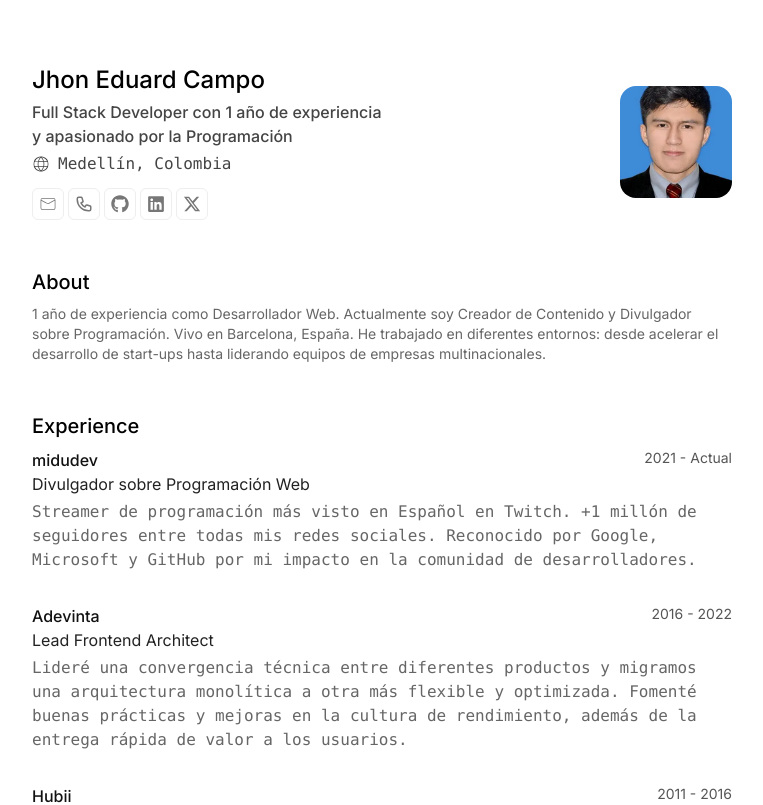
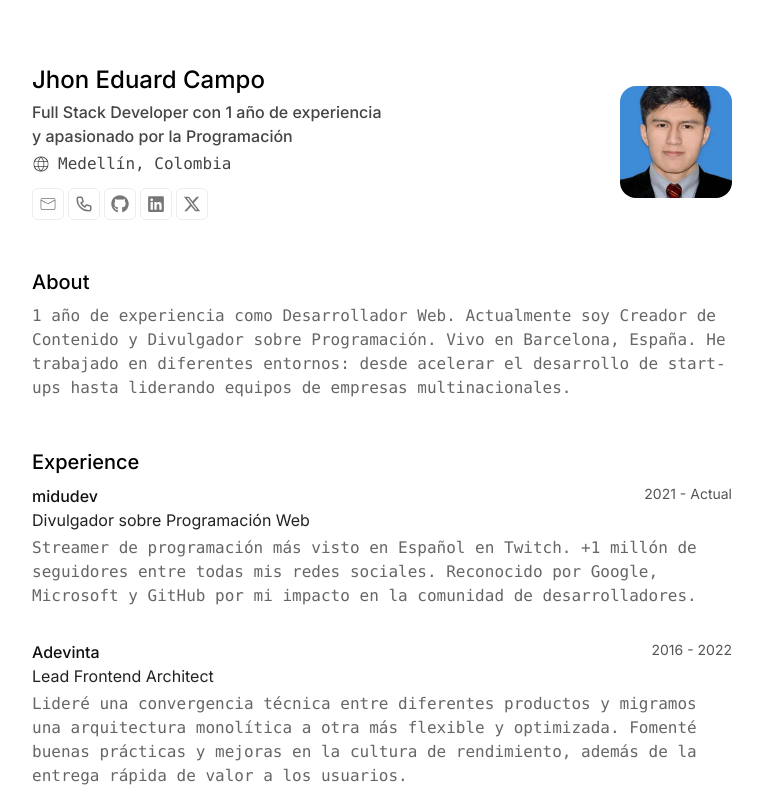
Before and after one commit to Jhoncampo/Portafolio-json, a Next.js app: page / in a window 1280 px wide. Shown: the top 805 px of the page, without its empty margins (258-1021 px from the left). Built offline with nearby package versions, Linux system fonts and the light colour scheme.

Commit message:
Modificando la fuente y el tamaño

```diff
--- a/src/components/sections/About.tsx
+++ b/src/components/sections/About.tsx
@@ -1,13 +1,13 @@
-import Section from '@/components/Section'
-import {basics} from "@cv"
+import Section from "@/components/Section";
+import { basics } from "@cv";
 
 const About = () => {
-  const {summary} = basics
-  return (
-    <Section title='About'>
-      <p className='text-[#666] text-sm text-wrap m-0'>{summary}</p>
-    </Section>
-  )
-}
+    const { summary } = basics;
+    return (
+        <Section title="About">
+            <p className="text-[#666] font-mono text-wrap m-0">{summary}</p>
+        </Section>
+    );
+};
 
-export default About
+export default About;
```
